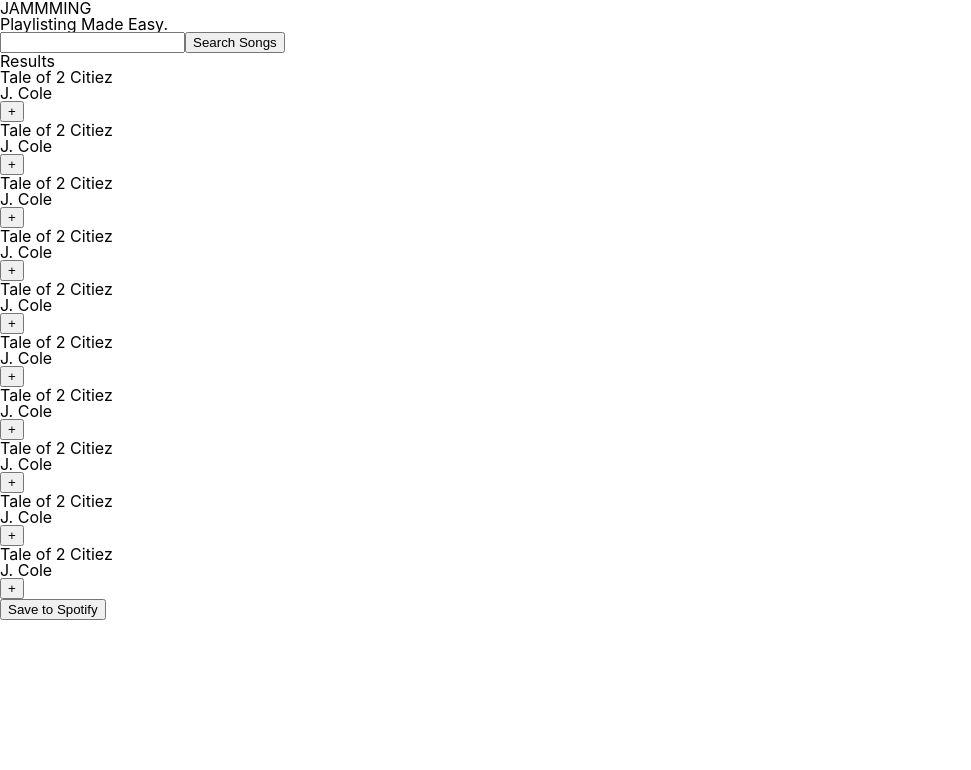
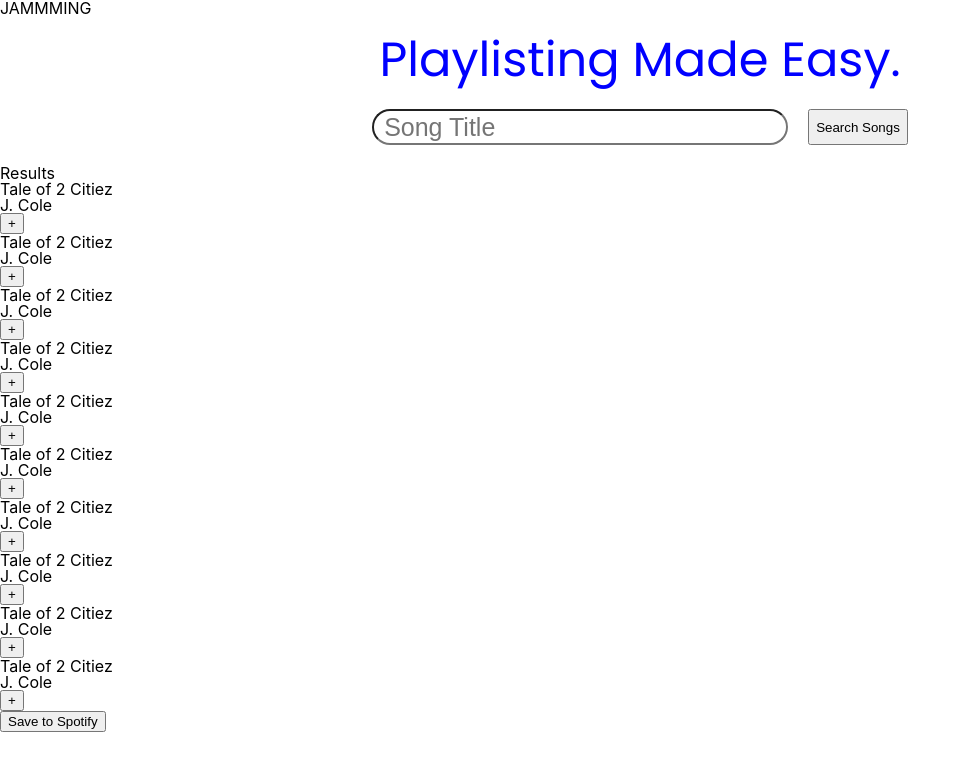
Before and after one commit to Calebhagood/SpotifyPlaylistApp, a React (Create React App) app: page / in a window 1280 px wide. Shown: the top 770 px of the page, without its empty margins (0-971 px from the left). Built offline with nearby package versions, Linux system fonts and the light colour scheme.

Commit message:
updated SearchBar css and connected css file to SearchBar component

```diff
--- a/src/components/SearchBar/SearchBar.js
+++ b/src/components/SearchBar/SearchBar.js
@@ -1,12 +1,12 @@
 import React from "react";
-
+import styles from './SearchBar.module.css'
 
 function SearchBar(){
     return (
-        <div>
-            <h2 id="heroText">Playlisting Made Easy.</h2>
-            <form action="#" id="search">
-                <input type="text" id="searchBar" />
+        <div className={styles.div}>
+            <h2 className={styles.heroText} id="heroText">Playlisting Made Easy.</h2>
+            <form className={styles.form} action="#" id="search">
+                <input className={styles.searchBar} type="text" id="searchBar" placeholder="Song Title" />
                 <button id="searchButton">Search Songs</button>
             </form>
         </div>
--- /dev/null
+++ b/src/components/SearchBar/SearchBar.module.css
@@ -0,0 +1,26 @@
+.div{
+    margin: 20px auto;
+    display: flex;
+    align-items: center;
+    flex-direction: column;
+}
+
+.heroText{
+    font-family: 'Poppins', sans-serif;
+    color: blue;
+    font-size: 48px;
+    margin-bottom: 25px;
+}
+
+.searchBar{
+    border-radius: 50px;
+    width: 400px;
+    height: 30px;
+    font-size: 25px;
+    padding-left: 10px;
+}
+
+.form{
+    display: flex;
+    gap: 20px;
+}
```
Also changed, not shown: src/components/SearchBar/SearchBar.css (deleted).
